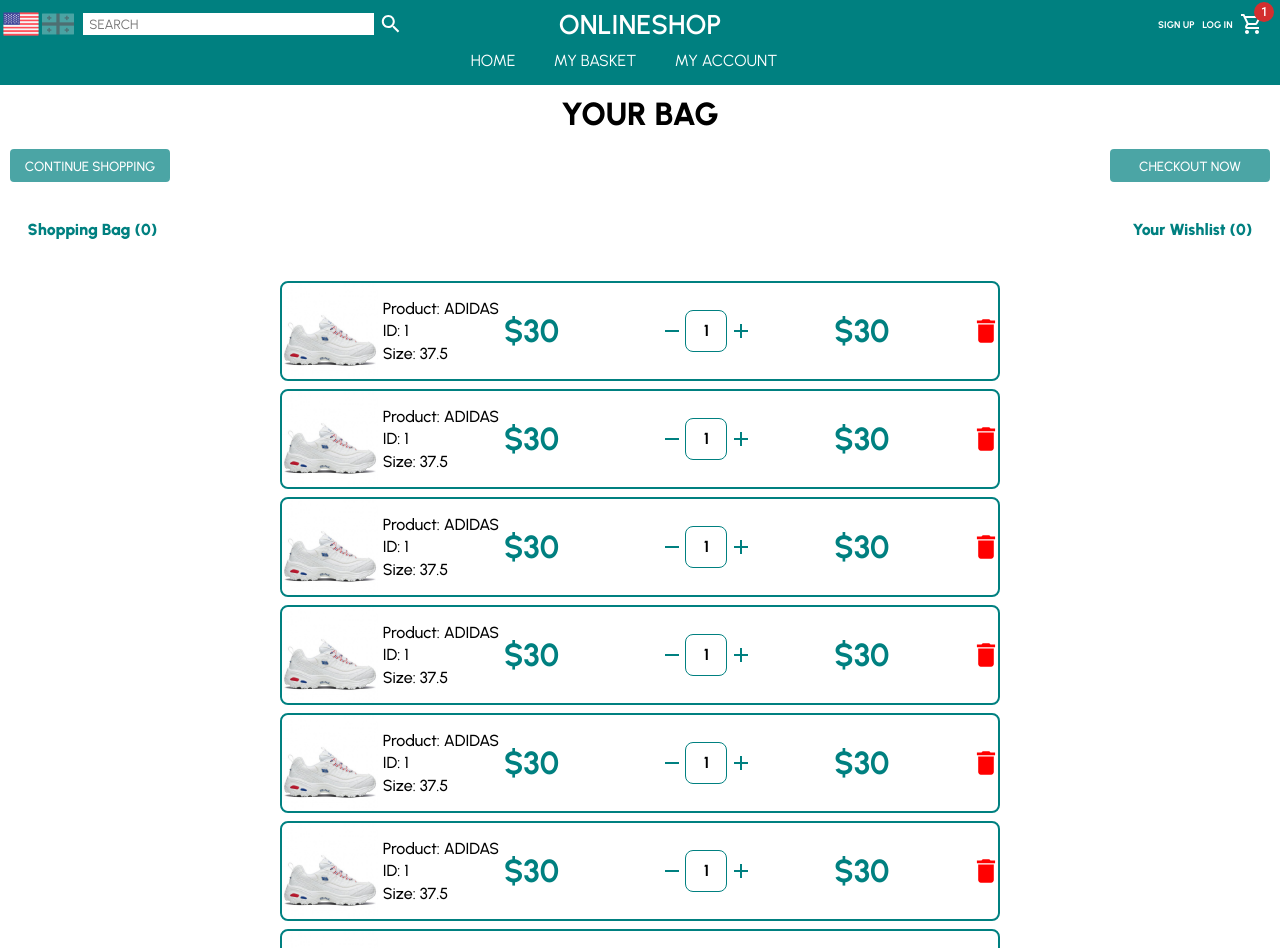
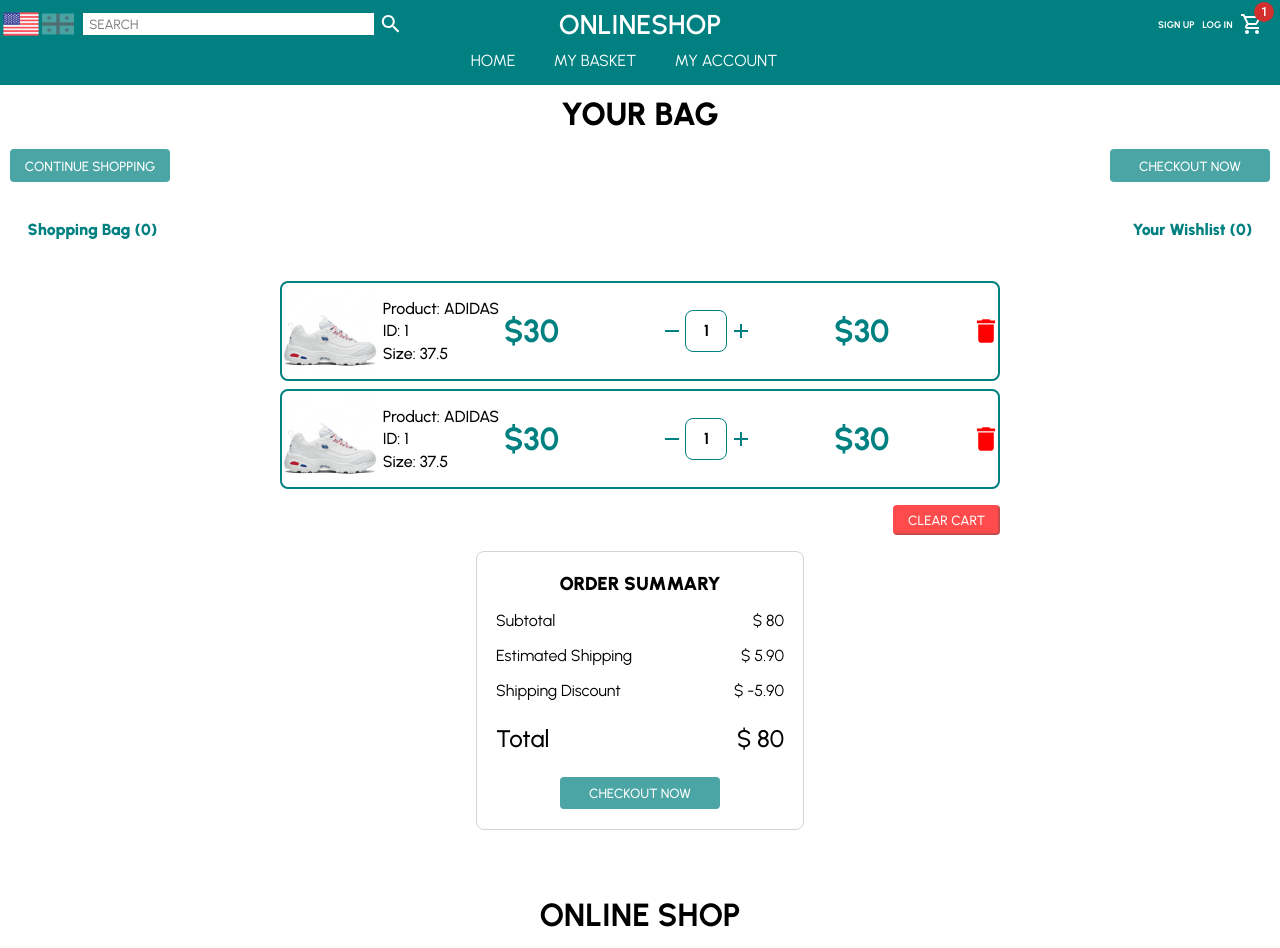
Before and after one commit to kakha81/onlineshop, a React (Create React App) app: page /#/cart in a window 1280 px wide. Shown: the top 948 px of the page. Built offline with nearby package versions, Linux system fonts and the light colour scheme.

Commit message:
add cartsContainer folder

```diff
--- a/src/components/CartItems.jsx
+++ /dev/null
@@ -1,17 +0,0 @@
-import CartItem from "../components/CartItem";
-
-const CartItems = () => {
-  return (
-    <>
-      <CartItem />
-      <CartItem />
-      <CartItem />
-      <CartItem />
-      <CartItem />
-      <CartItem />
-      <CartItem />
-    </>
-  );
-};
-
-export default CartItems;
--- a/src/components/CartItem.jsx
+++ b/src/components/cartsContainer/CartItem.jsx
@@ -2,7 +2,7 @@
 import styled from "styled-components";
 import RemoveIcon from "@mui/icons-material/Remove";
 import AddIcon from "@mui/icons-material/Add";
-import { maxScreen, midScreen, minScreen, tablet } from "../responsive";
+import { maxScreen, midScreen, minScreen, tablet } from "../../responsive";
 import DeleteIcon from "@mui/icons-material/Delete";
 
 const Container = styled.div`
@@ -123,7 +123,7 @@
   return (
     <Container>
       <ProductDetail>
-        <Image src={require("../Images/1.png")} />
+        <Image src={require("../../Images/1.png")} />
         <Details>
           <ProductName>Product: ADIDAS</ProductName>
           <ProductId>ID: 1</ProductId>
--- /dev/null
+++ b/src/components/cartsContainer/CartItems.jsx
@@ -0,0 +1,12 @@
+import CartItem from "./CartItem";
+
+const CartItems = () => {
+  return (
+    <>
+      <CartItem />
+      <CartItem />
+    </>
+  );
+};
+
+export default CartItems;
--- a/src/pages/Cart.jsx
+++ b/src/pages/Cart.jsx
@@ -1,7 +1,7 @@
 import { useNavigate } from "react-router-dom";
 import styled from "styled-components";
 import Navbar from "../components/Navbar";
-import CartItems from "../components/CartItemsContainer";
+import CartItems from "../components/cartsContainer/CartItemsContainer";
 import OrderContainer from "../components/OrderContainer";
 import Footer from "../components/Footer";
 import MenuContent from "../components/MenuContent";
```
Also changed, not shown: src/components/cartsContainer/CartEmpty.jsx (renamed from src/components/CartEmpty.jsx), src/components/cartsContainer/CartItemsContainer.jsx (renamed from src/components/CartItemsContainer.jsx).
